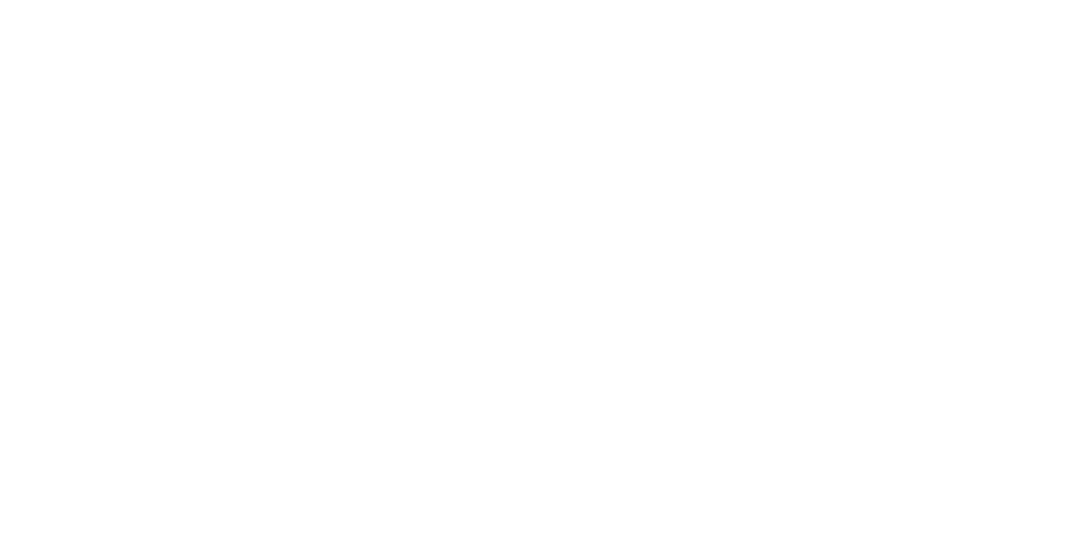
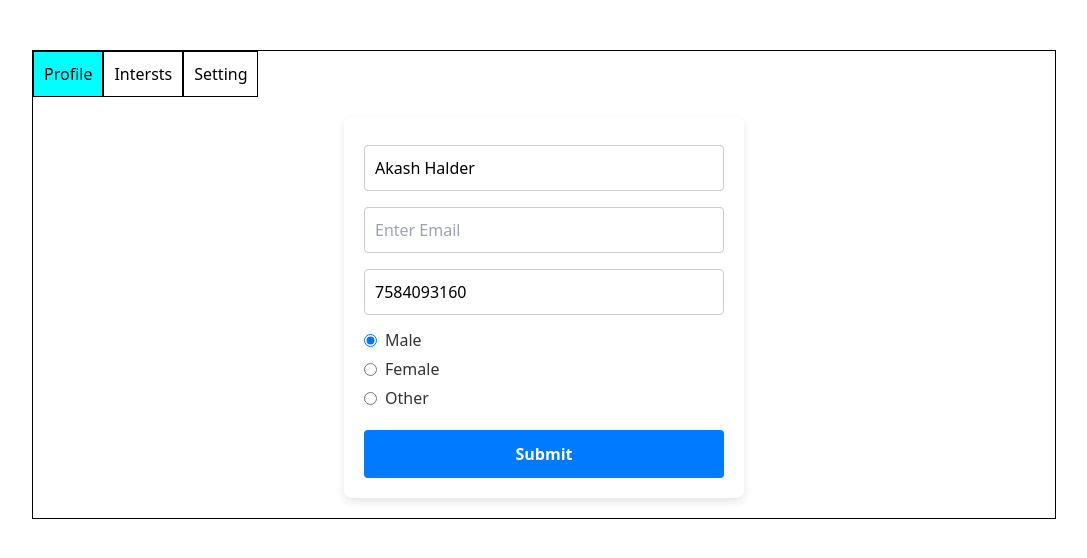
Before and after one commit to AkashHalder520/React-mini-projects, a React (Vite) app: page /TabForm in a window 1280 px wide. Before the commit this address had no page. Shown: the top 558 px of the page, without its empty margins (96-1183 px from the left). Built offline with nearby package versions, Linux system fonts and the light colour scheme.

Commit message:
Multistep Form fillup

```diff
--- a/src/Routes.jsx
+++ b/src/Routes.jsx
@@ -6,6 +6,7 @@
 import CurrencyConverter from "./components/CurrencyConverter/CurrencyConverter";
 import Pagination from "./components/Pagination/Pagination";
 import Accordion from "./components/Accordion/Accordion";
+import TabForm from "./components/TabForm/TabForm";
 // import EmiCalculator from "./components/EmiCalculator/EmiCalculator";
 
 const AppRoutes = () => (
@@ -16,6 +17,7 @@
 		<Route path="/Pagination" element={<Pagination />}/>
 		{/* <Route path="/EmiCalculator" element={<EmiCalculator />}/> */}
 		<Route path="/Accordion" element={<Accordion/>}/>
+		<Route path="/TabForm" element={<TabForm/>}/>
 	</Routes>
 );
 
--- a/src/components/Common/Home/Home.jsx
+++ b/src/components/Common/Home/Home.jsx
@@ -27,8 +27,13 @@
 	},
 	{
 		title:"Accordion",
-		description:"simple accordion",
+		description:"simple accordion and multiple acoordion",
 		link: "/Accordion"
+	},
+	{
+		title:"TabForm",
+		description:"TabForm",
+		link: "/TabForm"
 	}
 	// Add more projects here
 ];
--- /dev/null
+++ b/src/components/TabForm/Interests.jsx
@@ -0,0 +1,41 @@
+/* eslint-disable react/prop-types */
+import React, { useState } from "react";
+
+const Interests = ({data,setdata}) => {
+
+	const handleCheckboxChange = (e) => {
+		// setdata ((prevState) =>({
+		//     ...prevState,interests:
+		// }) );
+		console.log (e.target,"target");
+		const { value, checked } = e.target;
+
+		setdata ((prevData) => ({
+			...prevData,
+			interests: checked
+				? [ ...prevData.interests, value ]
+				: prevData.interests.filter (item => item !== value)
+		}));
+	};
+	return (
+		<>
+			<form>
+
+				{data.interests.map ((interest) => (
+					<label key={interest}>
+						<input
+							type="checkbox"
+							name="interests"
+							value={interest}
+							checked={data.interests.includes (interest)}
+							onChange={handleCheckboxChange}
+						/>
+						{interest}
+					</label>
+				))}
+			</form>
+		</>
+	);
+};
+
+export default Interests;
--- /dev/null
+++ b/src/components/TabForm/Profile.jsx
@@ -0,0 +1,85 @@
+/* eslint-disable react/prop-types */
+import React, { useState } from "react";
+
+const Profile = ({data,setdata}) => {
+	const [ formValue,setformValue ]=useState (data);
+
+	const handleChange = (e) => {
+		setformValue ((prevState) => ({ ...prevState, [e.target.name]: e.target.value }));
+	};
+	const handleSubmit = (e) => {
+		e.preventDefault ();
+		setdata (formValue); // Update the main data state on submit
+		console.log ("Updated Data:", formValue);
+	};
+
+
+	return (
+		<form className="Profile" onSubmit={handleSubmit}>
+			{/* Name Field */}
+			<input
+				type="text"
+				name="name"
+				value={formValue.name}
+				onChange={handleChange}
+				placeholder="Enter Name"
+			/>
+
+			{/* Email Field */}
+			<input
+				type="email"
+				name="email"
+				value={formValue.email}
+				onChange={handleChange}
+				placeholder="Enter Email"
+			/>
+
+			{/* Mobile Number Field */}
+			<input
+				type="tel"
+				name="mobile"
+				value={formValue.mobile}
+				onChange={handleChange}
+				placeholder="Enter Mobile Number"
+			/>
+
+			{/* Gender Field (Radio Buttons) */}
+			<label>
+				<input
+					type="radio"
+					name="gender"
+					value="Male"
+					checked={formValue.gender === "male"}
+					onChange={handleChange}
+				/>
+        Male
+			</label>
+
+			<label>
+				<input
+					type="radio"
+					name="gender"
+					value="Female"
+					checked={formValue.gender === "Female"}
+					onChange={handleChange}
+				/>
+        Female
+			</label>
+
+			<label>
+				<input
+					type="radio"
+					name="gender"
+					value="Other"
+					checked={formValue.gender === "Other"}
+					onChange={handleChange}
+				/>
+        Other
+			</label>
+
+			<button type="submit">Submit</button>
+		</form>
+	);
+};
+
+export default Profile;
--- /dev/null
+++ b/src/components/TabForm/Setting.jsx
@@ -0,0 +1,9 @@
+import React from "react";
+
+const Setting = () => {
+	return (
+		<div>Setting</div>
+	);
+};
+
+export default Setting;
--- /dev/null
+++ b/src/components/TabForm/TabForm.jsx
@@ -0,0 +1,47 @@
+import React, { useState } from "react";
+import Interests from "./Interests";
+import Profile from "./Profile";
+import Setting from "./Setting";
+import "./TabForm.scss";
+const TabForm = () => {
+	const [ activeTab,setactiveTab ]=useState (0);
+	const tabs=[
+		{
+			name: "Profile",
+			component:Profile,
+		},
+		{
+			name: "Intersts",
+			component:Interests,
+		},
+		{
+			name: "Setting",
+			component:Setting,
+		},
+	];
+	const [ data,setdata ]=useState ({
+		name:"Akash Halder",
+		age: "24",
+		gender: "male",
+		mobile:"7584093160",
+		company:"codilar",
+		interests:[ "coding","Gaming","Cooking","Trip" ]
+	});
+	const RenderActivetabComponent=tabs[activeTab].component;
+	return (
+		<div className="tabForm">
+			<div className="headingclass">
+				{tabs.map ((item,index) => {
+					return(
+						<div key= {index} className={`heading ${activeTab===index? "active":"" }`}  onClick={() => setactiveTab (index)}>{item.name}</div>
+					);
+				})}
+			</div>
+			<div className="activetabDiasplay">
+				<RenderActivetabComponent data={data} setdata={setdata}/>
+			</div>
+		</div>
+	);
+};
+
+export default TabForm;
--- /dev/null
+++ b/src/components/TabForm/TabForm.scss
@@ -0,0 +1,78 @@
+.tabForm {
+    border: 1px solid black;
+    width: 80%;
+    margin: auto;
+    margin-top: 50px;
+    min-height: 200px;
+
+    .headingclass {
+        display: flex;
+
+        .heading {
+            padding: 10px;
+            border: 1px solid black;
+            cursor: pointer;
+            &.active{
+            background-color: aqua;
+            }
+        }
+    }
+    .activetabDiasplay{
+        .Profile{
+            max-width: 400px;
+            margin: 20px auto;
+            padding: 20px;
+            background: #ffffff;
+            border-radius: 8px;
+            box-shadow: 0 4px 8px rgba(0, 0, 0, 0.1);
+
+            input[type="text"],
+            input[type="email"],
+            input[type="tel"] {
+              width: 100%;
+              padding: 10px;
+              margin: 8px 0;
+              border: 1px solid #ccc;
+              border-radius: 4px;
+              font-size: 16px;
+              transition: border-color 0.3s;
+
+              &:focus {
+                border-color: #007bff;
+                outline: none;
+              }
+            }
+
+            label {
+              display: flex;
+              align-items: center;
+              margin: 5px 0;
+              font-size: 16px;
+              color: #333;
+              cursor: pointer;
+
+              input[type="radio"] {
+                margin-right: 8px;
+              }
+            }
+
+            button {
+              width: 100%;
+              padding: 12px;
+              margin-top: 15px;
+              background: #007bff;
+              color: #fff;
+              font-size: 16px;
+              font-weight: bold;
+              border: none;
+              border-radius: 4px;
+              cursor: pointer;
+              transition: background 0.3s ease;
+
+              &:hover {
+                background: #0056b3;
+              }
+            }
+        }
+    }
+}
```
